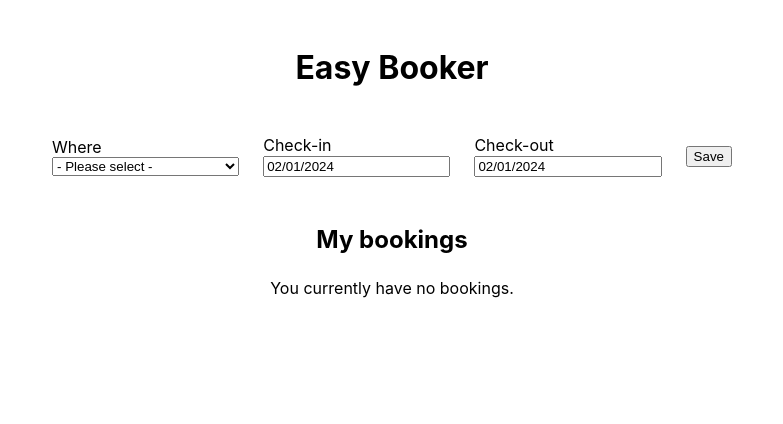
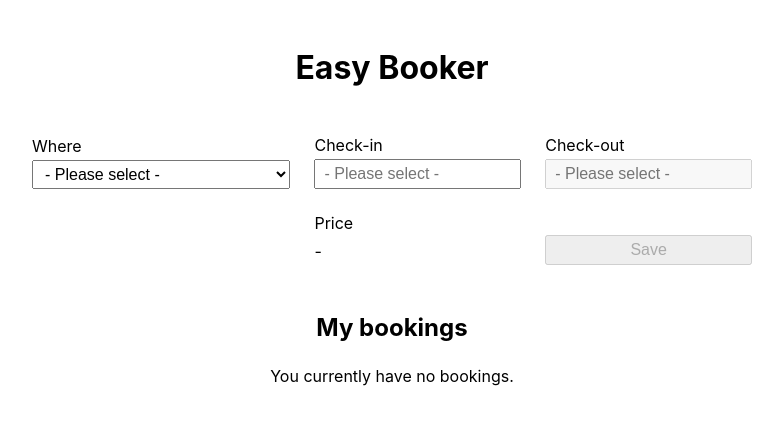
Before and after one commit to lousousa/easy-booker, a React (Vite) app: page / in a window 1280 px wide. Shown: the top 424 px of the page, without its empty margins (248-1031 px from the left). Built offline with nearby package versions, Linux system fonts and the light colour scheme.

Commit message:
add initial dates validation

```diff
--- a/src/App.tsx
+++ b/src/App.tsx
@@ -21,7 +21,7 @@ const Content = styled.div`
   display: flex;
   justify-content: center;
   flex-wrap: wrap;
-  max-width: 680px;
+  max-width: 720px;
   margin: 0 auto;
 
   h1 {
--- a/src/components/BookingForm.tsx
+++ b/src/components/BookingForm.tsx
@@ -1,6 +1,7 @@
-import React, { useState } from 'react'
+import React, { useEffect, useState } from 'react'
 import { useData } from './DataProvider'
 import styled from 'styled-components'
+import moment from 'moment'
 import DatePicker from 'react-datepicker'
 import { availablePlaces, saveBooking } from '../data-manager'
 import 'react-datepicker/dist/react-datepicker.min.css'
@@ -8,12 +9,30 @@ import 'react-datepicker/dist/react-datepicker.min.css'
 
 export default function BookingForm() {
   const [placeId, setPlaceId] = useState<number>(0)
-  const [checkInDate, setCheckInDate] = useState(new Date())
-  const [checkOutDate, setCheckOutDate] = useState(new Date())
+  const [checkInDate, setCheckInDate] = useState<Date | null>(null)
+  const [checkOutDate, setCheckOutDate] = useState<Date | null>(null)
+  const [price, setPrice] = useState<string>('-')
   const { setData } = useData()!
+
+  useEffect(() => {
+    if (placeId === 0 || !checkInDate || !checkOutDate) return setPrice('-')
+
+    const place = availablePlaces.find(place => place.id === placeId)
+    if (!place?.pricePerNight) return setPrice('-')
+
+    const differenceInDays = moment(checkOutDate).diff(moment(checkInDate), 'days')
+
+    const priceText = `$${place.pricePerNight * differenceInDays}`
+    const priceDetails = differenceInDays > 1 ? ` ($${place.pricePerNight} x ${differenceInDays} nights)` : ''
+
+    setPrice(priceText + priceDetails)
+  }, [placeId, checkInDate, checkOutDate])
 
   const handleSubmit = async (ev: React.SyntheticEvent) => {
     ev.preventDefault()
+
+    if (!checkInDate || !checkOutDate || placeId === 0) return
+
     const bookings = await saveBooking(placeId, checkInDate, checkOutDate)
     if (bookings) setData(bookings)
   }
@@ -37,7 +56,7 @@ export default function BookingForm() {
               key={'place_' + place.id}
               value={place.id}
             >
-              {place.title}
+              {place.title} - ${place.pricePerNight} night
             </option>
           )}
         </select>
@@ -48,7 +67,15 @@ export default function BookingForm() {
 
         <DatePicker
           selected={checkInDate}
-          onChange={(date: Date) => setCheckInDate(date)}
+          onChange={(date: Date) => {
+            setCheckOutDate(null)
+            setCheckInDate(date)
+          }}
+          selectsStart
+          startDate={checkInDate}
+          endDate={checkOutDate}
+          minDate={new Date()}
+          placeholderText='- Please select -'
         />
       </FormField>
 
@@ -56,26 +83,41 @@ export default function BookingForm() {
         <label>Check-out</label>
 
         <DatePicker
+          disabled={!checkInDate}
           selected={checkOutDate}
           onChange={(date: Date) => setCheckOutDate(date)}
+          selectsEnd
+          startDate={moment(checkInDate).add(1, 'days').toDate()}
+          endDate={checkOutDate}
+          minDate={moment(checkInDate).add(1, 'days').toDate()}
+          placeholderText='- Please select -'
         />
       </FormField>
 
+      <div />
+
+      <FormField>
+        <label>Price</label>
+
+        <p>{price}</p>
+      </FormField>
+
       <div>
-        <button
+        <SubmitButton
           type="submit"
+          disabled={price === '-'}
         >
           Save
-        </button>
+        </SubmitButton>
       </div>
     </Form>
   )
 }
 
 const Form = styled.form`
-  display: flex;
-  justify-content: center;
-  align-items: center;
+  display: grid;
+  grid-template-columns: 1.25fr repeat(2, 1fr);
+  align-items: end;
   width: 100%;
   margin-top: 48px;
   gap: 24px;
@@ -86,7 +128,21 @@ const FormField = styled.div`
   grid-template-columns: 1fr;
   flex: 1;
 
-  input {
+  input, select, p {
     width: 100%;
+    margin-top: 4px;
+    font-size: 16px;
+    padding: 4px 0;
+  }
+
+  input, select {
+    padding: 4px 8px;
   }
 `
+
+const SubmitButton = styled.button`
+  padding: 4px 8px;
+  font-size: 16px;
+  cursor: pointer;
+  width: 100%;
+`
--- a/src/data-manager.ts
+++ b/src/data-manager.ts
@@ -3,16 +3,16 @@ import localForage from 'localforage'
 import { Booking } from './types'
 
 export const availablePlaces = [
-  { id: 1, title: 'Crystal Cove Hotel' },
-  { id: 2, title: 'Enchanted Garden Inn' },
-  { id: 3, title: 'Golden Key Inn' },
-  { id: 4, title: 'Grand Mirage Hotel' },
-  { id: 5, title: 'Hidden Oasis Resort' },
-  { id: 6, title: 'Mystic River Retreat' },
-  { id: 7, title: 'Silver Moon Inn' },
-  { id: 8, title: 'Starlight Citadel' },
-  { id: 9, title: 'Twilight Tower Hotel' },
-  { id: 10, title: 'Velvet Retreat' }
+  { id: 1, title: 'Crystal Cove Hotel', pricePerNight: 230 },
+  { id: 2, title: 'Enchanted Garden Inn', pricePerNight: 440 },
+  { id: 3, title: 'Golden Key Inn', pricePerNight: 250 },
+  { id: 4, title: 'Grand Mirage Hotel', pricePerNight: 340 },
+  { id: 5, title: 'Hidden Oasis Resort', pricePerNight: 580 },
+  { id: 6, title: 'Mystic River Retreat', pricePerNight: 650 },
+  { id: 7, title: 'Silver Moon Inn', pricePerNight: 480 },
+  { id: 8, title: 'Starlight Citadel', pricePerNight: 280 },
+  { id: 9, title: 'Twilight Tower Hotel', pricePerNight: 350 },
+  { id: 10, title: 'Velvet Retreat', pricePerNight: 520 }
 ]
 
 export const saveBooking = async (placeId: number, checkInDate: Date, checkOutDate: Date) => {
```
